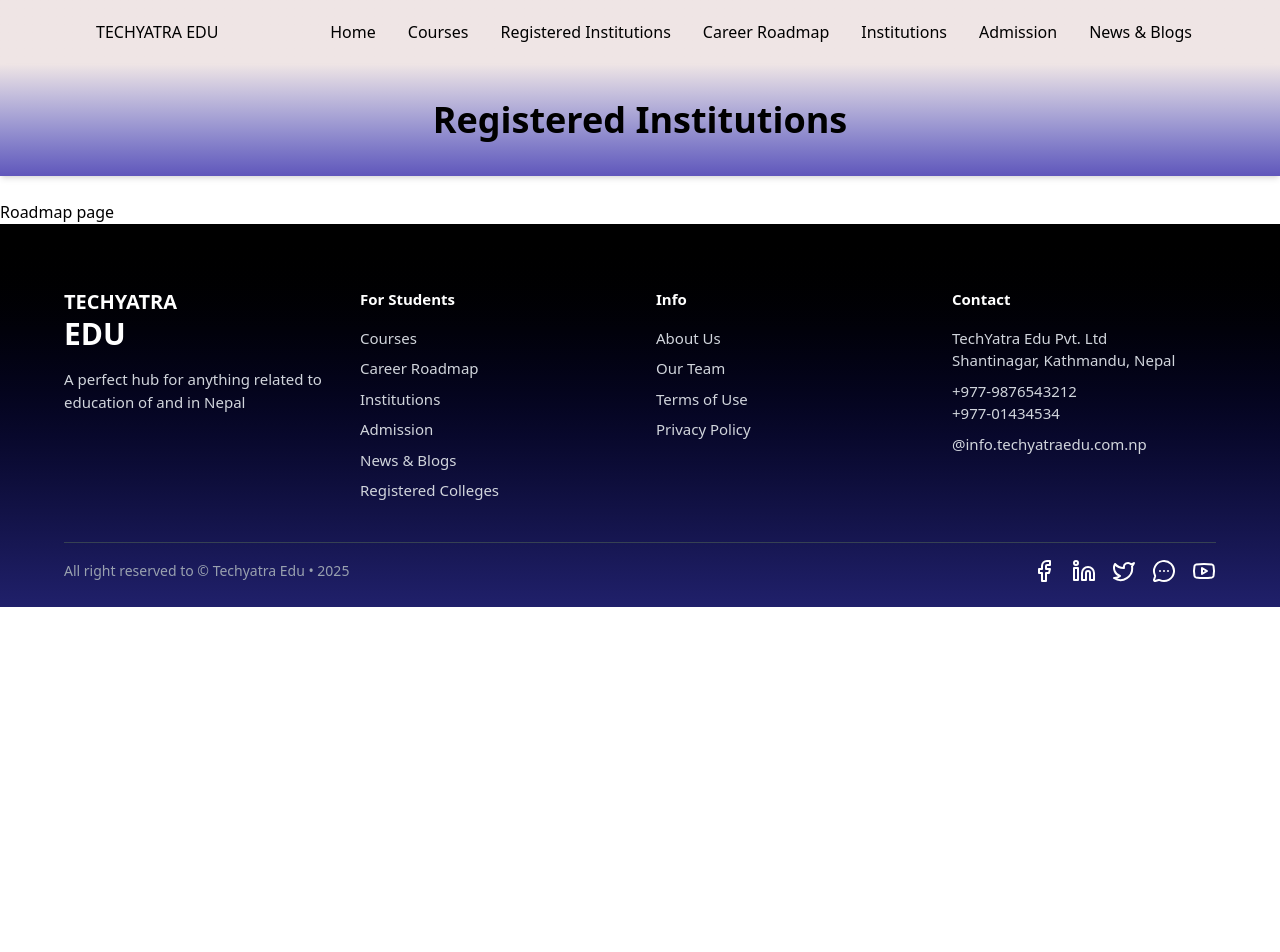
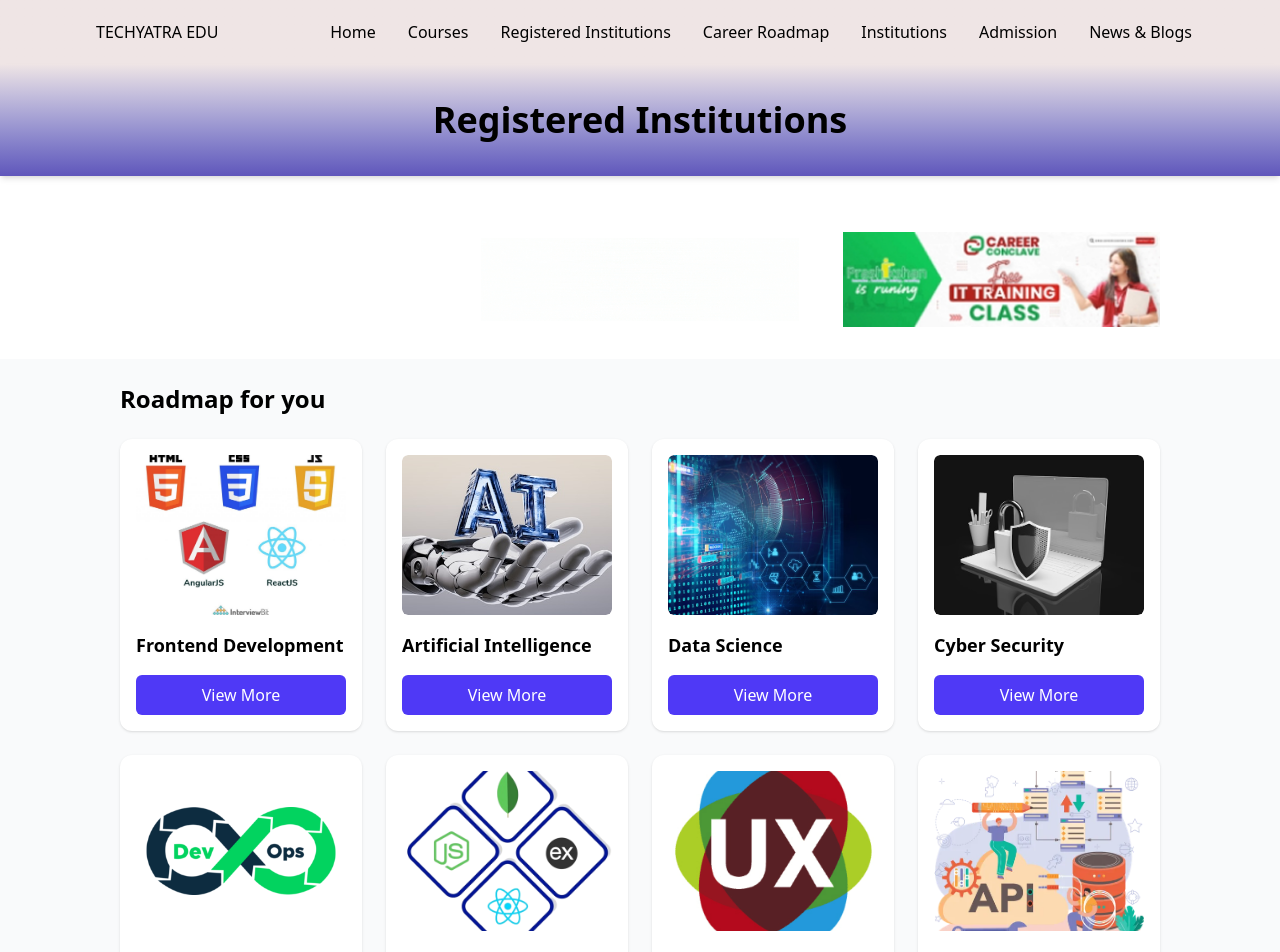
Before and after one commit to techyatra123/techyatraedu, a Next.js app: page /RoadMaps in a window 1280 px wide. Shown: the top 952 px of the page. Before the commit the page ends 800 px from the top, so only its background shows below. Built offline with nearby package versions, Linux system fonts and the light colour scheme.

Commit message:
added the roadmap page

```diff
--- a/src/app/RoadMaps/page.tsx
+++ b/src/app/RoadMaps/page.tsx
@@ -1,7 +1,17 @@
+import Adsection from "@/components/adsection";
+import CareerRoadmapGrid from "@/components/subpageComponents/roadmap.subpage";
+
 export default function Page() {
   return (
     <div>
-        Roadmap page
+        <Adsection
+            adsList={[
+              "/adsfiles/texasclz.gif",
+              "/adsfiles/thamesclz.gif",
+              "/adsfiles/careerconclave.png",
+            ]}
+          />
+          <CareerRoadmapGrid />
     </div>
   );
 }
--- a/src/components/careerRoadmap.tsx
+++ b/src/components/careerRoadmap.tsx
@@ -1,22 +1,27 @@
 import { ArrowUpRight } from "lucide-react";
 import Card from "./subcomponents/roadmap.card";
+import Link from "next/link";
 
 const cards = [
   {
     title: "Computer Science with Artificial Intelligence",
     imageSrc: "/roadmap/ai.jpg",
+    path: "/career/ai",
   },
   {
     title: "Data Science",
     imageSrc: "/roadmap/datascience.jpg",
+    path: "/career/datascience",
   },
   {
     title: "Ethical Hacking",
     imageSrc: "/roadmap/ethicalhacking.jpg",
+    path: "/career/ethicalhacking",
   },
   {
     title: "Cyber Security",
     imageSrc: "/roadmap/cybersecurity.jpg",
+    path: "/career/cybersecurity",
   },
 ];
 
@@ -26,14 +31,14 @@ const CareerRoadmap: React.FC = () => {
       <div className="max-w-7xl mx-auto">
         <div className="flex justify-between items-center mb-8">
           <h2 className="text-2xl font-bold">Career Roadmap for you</h2>
-          <a href="#" className="text-indigo-600 hover:underline flex flex-row justify-center items-center gap-2 bottom-0">
+          <Link href="/RoadMaps" className="text-indigo-600 hover:text-shadow-lg flex flex-row justify-center items-center gap-2 bottom-0">
             View more
             <ArrowUpRight className="w-4 h-4" />
-          </a>
+          </Link>
         </div>
         <div className="grid grid-cols-1 sm:grid-cols-2 md:grid-cols-4 gap-6">
           {cards.map((card, index) => (
-            <Card key={index} title={card.title} imageSrc={card.imageSrc} />
+            <Card key={index} title={card.title} imageSrc={card.imageSrc} path={card.path} />
           ))}
         </div>
       </div>
--- a/src/components/subcomponents/roadmap.card.tsx
+++ b/src/components/subcomponents/roadmap.card.tsx
@@ -1,12 +1,13 @@
 import Image from "next/image";
+import Link from "next/link";
 
 type CardProps = {
   title: string;
   imageSrc: string;
-  onClick?: () => void;
+  path: string;
 };
 
-const Card: React.FC<CardProps> = ({ title, imageSrc, onClick }) => {
+const Card: React.FC<CardProps> = ({ title, imageSrc, path})=> {
   return (
     <div className="bg-white rounded-xl shadow hover:shadow-lg transition p-4 w-full max-w-xs group flex flex-col h-full">
       <div className="h-40 relative mb-4 overflow-hidden rounded-md">
@@ -26,10 +27,12 @@ const Card: React.FC<CardProps> = ({ title, imageSrc, onClick }) => {
       </div>
 
       <button
-        onClick={onClick}
+
         className="bg-indigo-600 cursor-pointer hover:bg-indigo-700 text-white px-4 py-2 rounded-md w-full mt-auto"
       >
+        <Link href={path} className="flex items-center justify-center gap-2 w-full">
         View More
+        </Link>
       </button>
     </div>
   );
--- /dev/null
+++ b/src/components/subpageComponents/roadmap.subpage.tsx
@@ -0,0 +1,66 @@
+"use client";
+// import { useRouter } from "next/router";
+import Card from "../subcomponents/roadmap.card";
+
+const CareerRoadmapGrid = () => {
+  //   const router = useRouter();
+
+  return (
+    <div className="p-6 bg-gray-50 min-h-screen px-[120px]">
+      <h2 className="text-2xl font-semibold mb-6">Roadmap for you</h2>
+      <div className="grid grid-cols-1 sm:grid-cols-2 lg:grid-cols-4 gap-6">
+        {[
+          {
+            title: "Frontend Development",
+            image: "/roadmap/frontendroadmap.jpg",
+            path: "/career/frontend",
+          },
+          {
+            title: "Artificial Intelligence",
+            image: "/roadmap/ai.jpg",
+            path: "/career/ai",
+          },
+          {
+            title: "Data Science",
+            image: "/roadmap/datascience.jpg",
+            path: "/career/ai",
+          },
+          {
+            title: "Cyber Security",
+            image: "/roadmap/cybersecurity.jpg",
+            path: "/career/ai",
+          },
+          {
+            title: "DevOps",
+            image: "/roadmap/devops.png",
+            path: "/career/ai",
+          },
+          {
+            title: "Full Stack Development",
+            image: "/roadmap/fullstackroadmap.png",
+            path: "/career/ai",
+          },
+          {
+            title: "UX Design",
+            image: "/roadmap/uiuxroadmap.png",
+            path: "/career/ai",
+          },
+            {
+            title: "Backend Development",
+            image: "/roadmap/backendroadmap.png",
+            path: "/career/ai",
+          },
+        ].map((item, index) => (
+          <Card
+            key={index}
+            title={item.title}
+            imageSrc={item.image || "/images/placeholder.png"}
+            path={item.path}
+          />
+        ))}
+      </div>
+    </div>
+  );
+};
+
+export default CareerRoadmapGrid;
```
